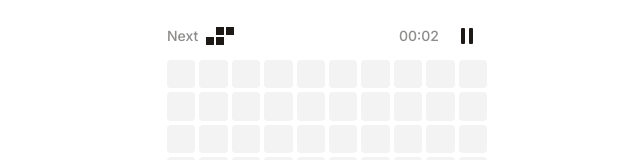
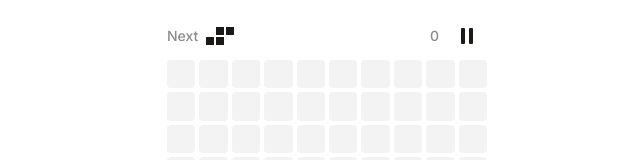
Before and after one commit to yoshikouki/TsumiZare, a Next.js app: page / in a window 1280 px wide. Both pictures are taken after a click on the button "PLAY". Shown: the top 160 px of the page, without its empty margins (313-953 px from the left). Built offline with nearby package versions, Linux system fonts and the light colour scheme.

Commit message:
Show score and create Result

```diff
--- a/src/futures/tetris/board.ts
+++ b/src/futures/tetris/board.ts
@@ -76,22 +76,22 @@ export const mergeTetrominoIntoBoard = (tetromino: Tetromino, board: Board) => {
   return newBoard;
 };
 
-export const renewFilledRows = (board: Board): Board => {
+export const renewFilledRows = (board: Board): [Board, number] => {
   const remainingRows = board.rows.filter((row) =>
     row.cells.some((cell) => !cell.tetrominoId),
   );
-  const clearedRowsCount = board.config.rowsNumber - remainingRows.length;
-  if (clearedRowsCount === 0) return board;
+  const filledRowsNumber = board.config.rowsNumber - remainingRows.length;
+  if (filledRowsNumber === 0) return [board, 0];
   const newBoard = {
     ...board,
     rows: [
-      ...Array.from({ length: clearedRowsCount }, () =>
+      ...Array.from({ length: filledRowsNumber }, () =>
         initRow(board.config.colsNumber),
       ),
       ...remainingRows,
     ],
   };
-  return newBoard;
+  return [newBoard, filledRowsNumber];
 };
 
 export const hasTetrominoCollision = (
--- /dev/null
+++ b/src/futures/tetris/result.ts
@@ -0,0 +1,37 @@
+import type { Board } from "./board";
+
+export type Result = {
+  score: number;
+  filledRowsNumber: number;
+};
+
+export type Outcome = {
+  filledRowsNumber?: Result["filledRowsNumber"];
+};
+
+export const initResult = (): Result => ({
+  score: 0,
+  filledRowsNumber: 0,
+});
+
+export const calculateNewResult = (
+  outcome: Outcome,
+  prev: Result,
+  board: Board,
+): Result => {
+  const newFilledRowsNumber = outcome.filledRowsNumber
+    ? prev.filledRowsNumber + outcome.filledRowsNumber
+    : prev.filledRowsNumber;
+  const filledRowsBonus = outcome.filledRowsNumber
+    ? newFilledRowsNumber ** 2 * board.config.colsNumber
+    : 0;
+  const score = [
+    // Adding bonuses
+    filledRowsBonus,
+  ].reduce((acc, bonus) => acc + bonus, prev.score);
+  return {
+    ...prev,
+    score,
+    filledRowsNumber: newFilledRowsNumber,
+  };
+};
--- a/src/futures/tetris/tetris.tsx
+++ b/src/futures/tetris/tetris.tsx
@@ -11,7 +11,7 @@ export const Tetris = () => {
   const {
     board,
     queuedTetrominos,
-    playTimeString,
+    result,
     gameRef,
     boardRef,
     startTetris,
@@ -72,7 +72,7 @@ export const Tetris = () => {
             "focus-visible:outline-none focus-visible:ring-2 focus-visible:ring-ring focus-visible:ring-offset-2",
           )}
         >
-          <div className="text-primary/50">{playTimeString}</div>
+          <div className="text-primary/50">{result.score}</div>
           <Button
             type="button"
             variant={"ghost"}
--- a/src/futures/tetris/use-tetris.ts
+++ b/src/futures/tetris/use-tetris.ts
@@ -8,6 +8,12 @@ import {
   mergeTetrominoIntoBoard,
   renewFilledRows,
 } from "./board";
+import {
+  type Outcome,
+  type Result,
+  calculateNewResult,
+  initResult,
+} from "./result";
 import { TetrisContext } from "./tetris-provider";
 import {
   type Tetromino,
@@ -37,6 +43,7 @@ export const useTetris = () => {
     null,
   );
   const [queuedTetrominos, setQueuedTetrominos] = useState<Tetromino[]>([]);
+  const [result, setResult] = useState<Result>(initResult);
   const playMilliSecondsRef = useRef(0);
   const updatePlayTime = () => {
     playMilliSecondsRef.current += board.config.dropInterval;
@@ -48,6 +55,7 @@ export const useTetris = () => {
     setBoard({ ...initBoard(), status: "playing" });
     setActiveTetromino(null);
     setQueuedTetrominos(generateQueuedTetrominos());
+    setResult(initResult);
   };
 
   const finishTetris = () => {
@@ -92,9 +100,14 @@ export const useTetris = () => {
 
   const mergeTetromino = (tetromino: Tetromino) => {
     const mergedBoard = mergeTetrominoIntoBoard(tetromino, board);
-    const newBoard = renewFilledRows(mergedBoard);
+    const [newBoard, filledRowsNumber] = renewFilledRows(mergedBoard);
     setBoard(newBoard);
     setActiveTetromino(null);
+    updateGameResult({ filledRowsNumber });
+  };
+
+  const updateGameResult = (outcome: Outcome) => {
+    setResult((prev) => calculateNewResult(outcome, prev, board));
   };
 
   const dropTetromino = (tetromino: Tetromino) => {
@@ -205,6 +218,7 @@ export const useTetris = () => {
     queuedTetrominos,
     playMilliSeconds,
     playTimeString,
+    result,
     boardRef, // For touch event
     gameRef, // For game loop
     // Game management
```
Also changed, not shown: 2 other files (tests, documents, lock files or other folders).
